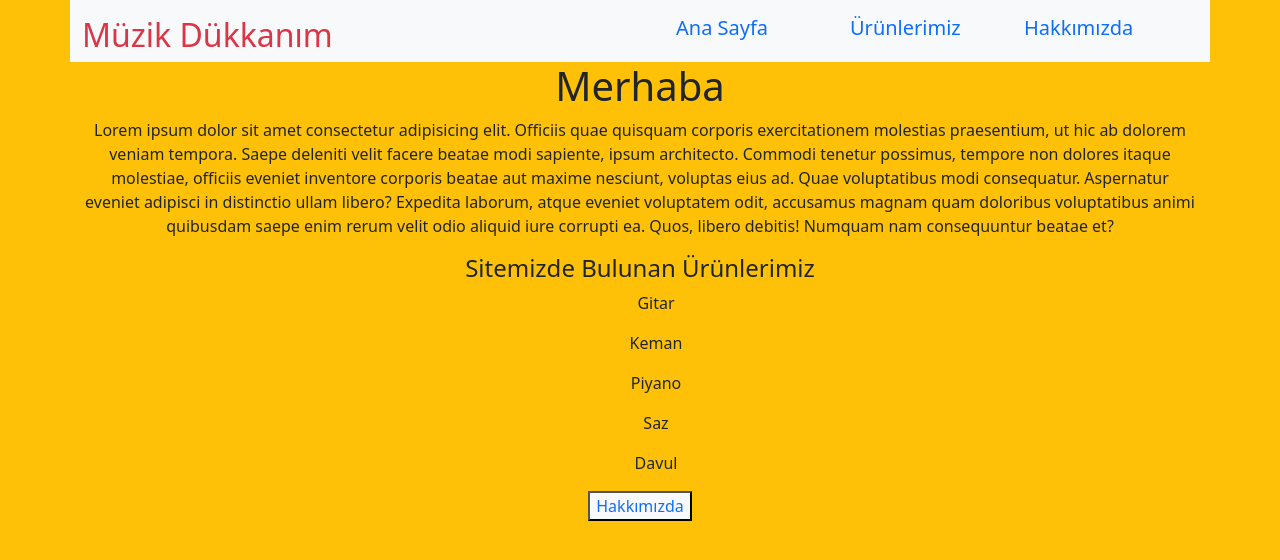
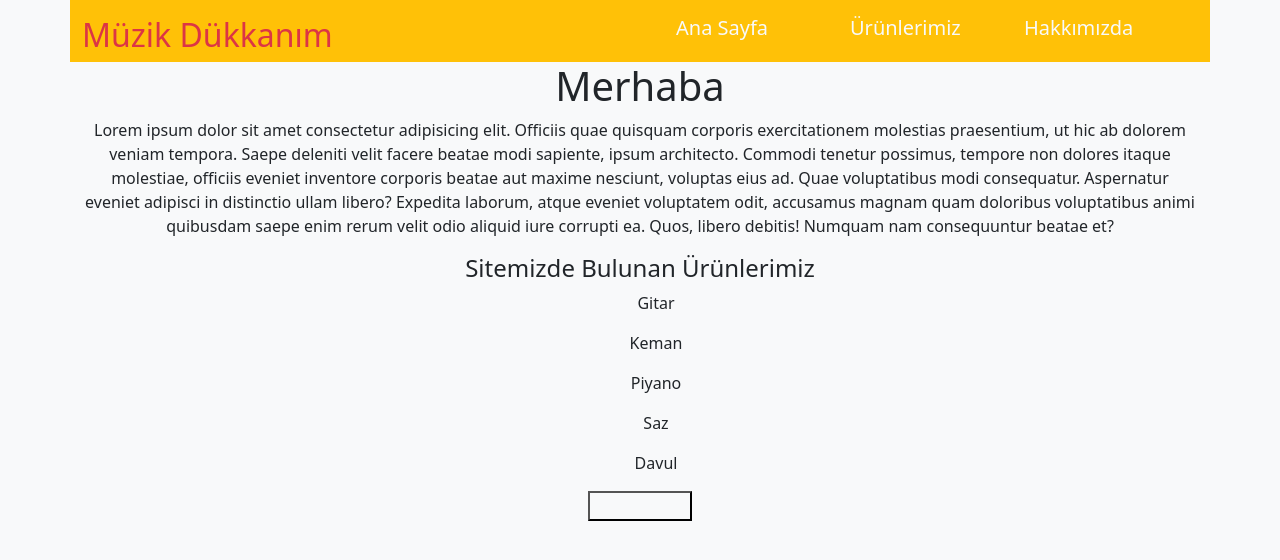
Before and after one commit to nurcanNT/Bootstrap, a plain HTML site: page html/anasayfa.html in a window 1280 px wide. Drawn offline with nearby package versions, Linux system fonts and the light colour scheme.

Commit message:
color update

```diff
--- a/html/anasayfa.html
+++ b/html/anasayfa.html
@@ -10,8 +10,8 @@
 
     <title>Shopping Shop</title>
   </head>
-  <body class="bg-warning text-dark">
-        <div class="container bg-light">
+  <body class="bg-light">
+        <div class="container bg-warning">
             <div class="row">
               <div class="col text-danger mt-3">
                 <h2>Müzik Dükkanım</h2>
@@ -20,13 +20,13 @@
                 <div class="container">
                     <div class="row">
                       <div class="col-sm-4">
-                        <a href="anasayfa.html"style="text-decoration: none"><h5>Ana Sayfa</h5></a>
+                        <a href="anasayfa.html"style="text-decoration: none"><h5 class="text-light">Ana Sayfa</h5></a>
                       </div>
                       <div class="col-sm-4">
-                        <a href="urunler.html"style="text-decoration: none"><h5>Ürünlerimiz</h5></a>
+                        <a href="urunler.html"style="text-decoration: none"><h5 class="text-light">Ürünlerimiz</h5></a>
                       </div>
                       <div class="col-sm-4 ">
-                        <a href="hakkimizda.html"style="text-decoration: none"><h5>Hakkımızda</h5></a>
+                        <a href="hakkimizda.html"style="text-decoration: none"><h5 class="text-light">Hakkımızda</h5></a>
                       </div>
                     </div>
                   </div>
@@ -52,7 +52,7 @@
                         <p>Saz</p>
                         <p>Davul</p>
                     </ul>
-                    <button class="bg-light "><a href="hakkimizda.html" style="text-decoration: none">Hakkımızda</a></button>
+                    <button class="bg-light "><a href="hakkimizda.html" style="text-decoration: none"><span class="text-light">Hakkımızda</span></a></button>
                 </div>
             </div>
         </div>
```
